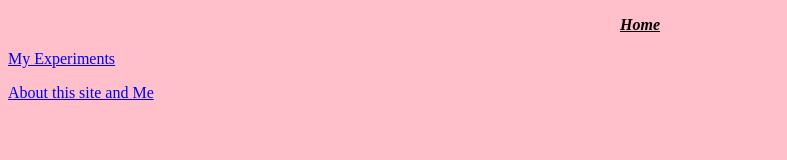
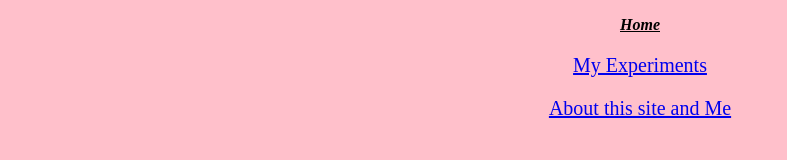
Before and after one commit to poshpotato/poshpotato.github.io, a plain HTML site: page Home/index.html in a window 1280 px wide. Shown: the whole page, without its empty margins (0-787 px from the left). Drawn offline with Linux system fonts and the light colour scheme.

Commit message:
Update index.html

```diff
--- a/Home/index.html
+++ b/Home/index.html
@@ -7,7 +7,7 @@
 </head>
 <body>
     <p class="heading">Home</p>
-    <p><a href="../potatopalace">My Experiments</a></p>
-    <p><a href="../about">About this site and Me</a></p>
+    <p class="mainImage"><a href="../potatopalace">My Experiments</a></p>
+    <p class="mainImage"><a href="../about">About this site and Me</a></p>
 </body>
 </html>
```
